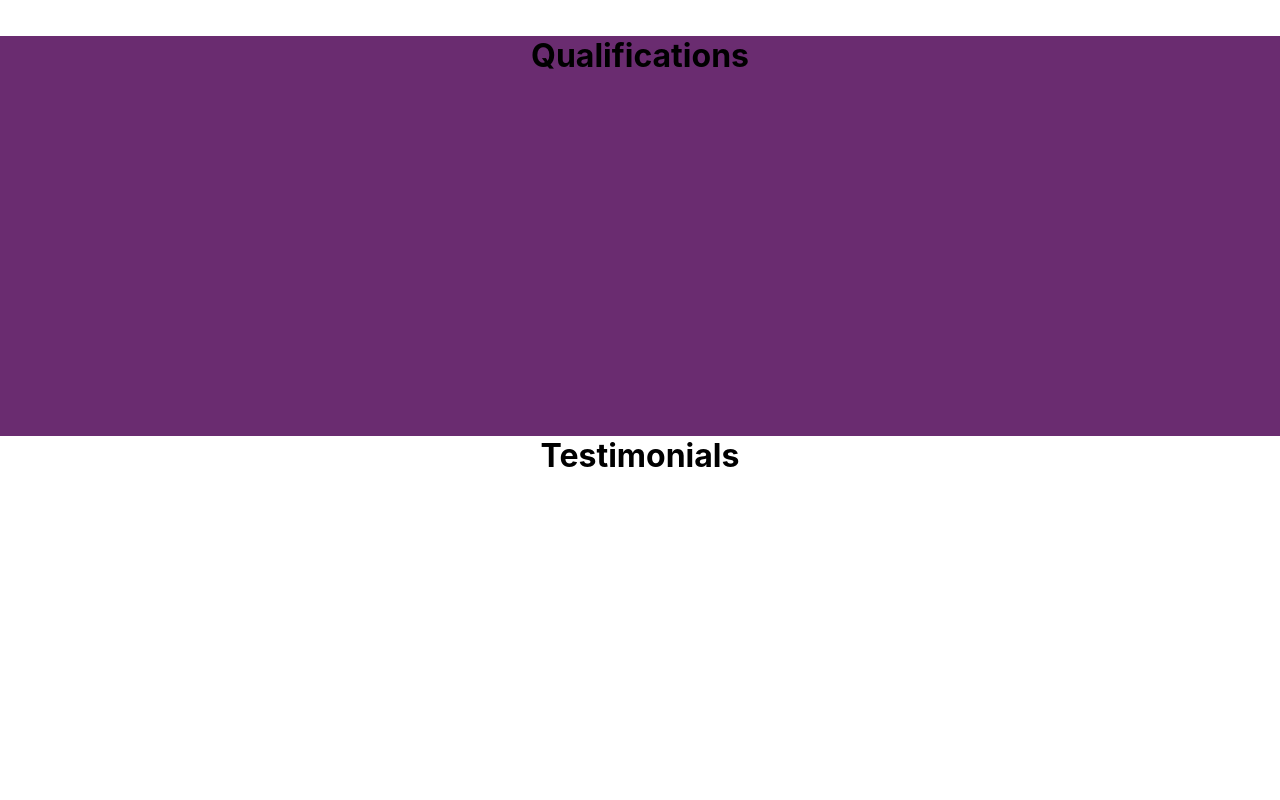
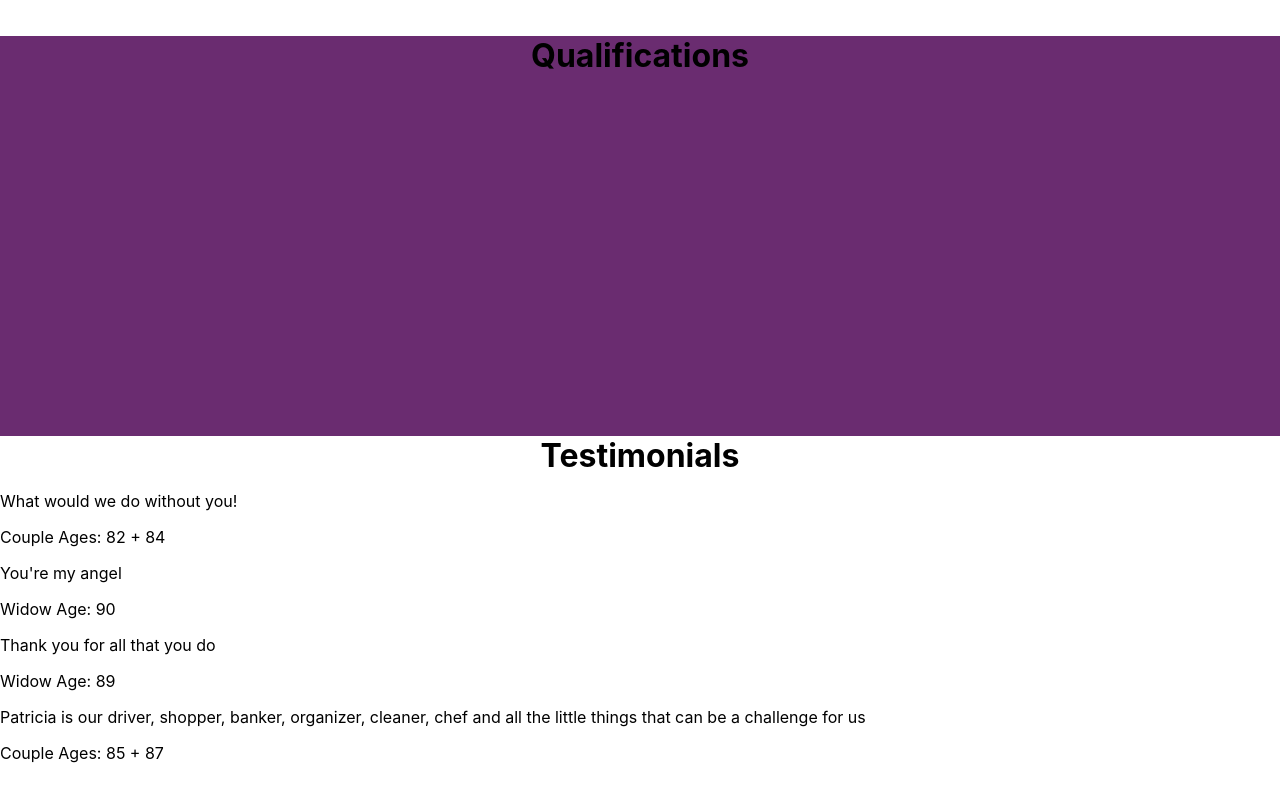
Before and after one commit to E-Dimech/substituteDaughter, a React (Create React App) app: page / in a window 1280 px wide. Shown: the part 2228-3028 px from the top of the page. Built offline with nearby package versions, Linux system fonts and the light colour scheme.

Commit message:
Began building testimonials section

```diff
--- a/src/Components/Testimonials/Testimonials.jsx
+++ b/src/Components/Testimonials/Testimonials.jsx
@@ -5,6 +5,17 @@ function Testimonials() {
   return (
     <div className="testimonials" id="testimonial">
       <h2 className="testimonials__title">Testimonials</h2>
+      <p>What would we do without you!</p>
+      <p>Couple Ages: 82 + 84</p>
+      <p>You're my angel</p>
+      <p>Widow Age: 90</p>
+      <p>Thank you for all that you do</p>
+      <p>Widow Age: 89</p>
+      <p>
+        Patricia is our driver, shopper, banker, organizer, cleaner, chef and
+        all the little things that can be a challenge for us
+      </p>
+      <p>Couple Ages: 85 + 87</p>
     </div>
   );
 }
```
